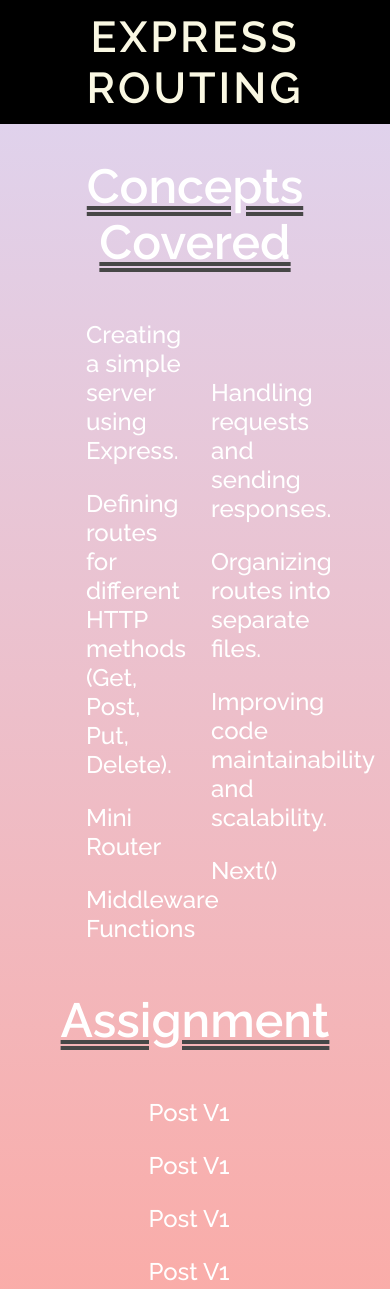
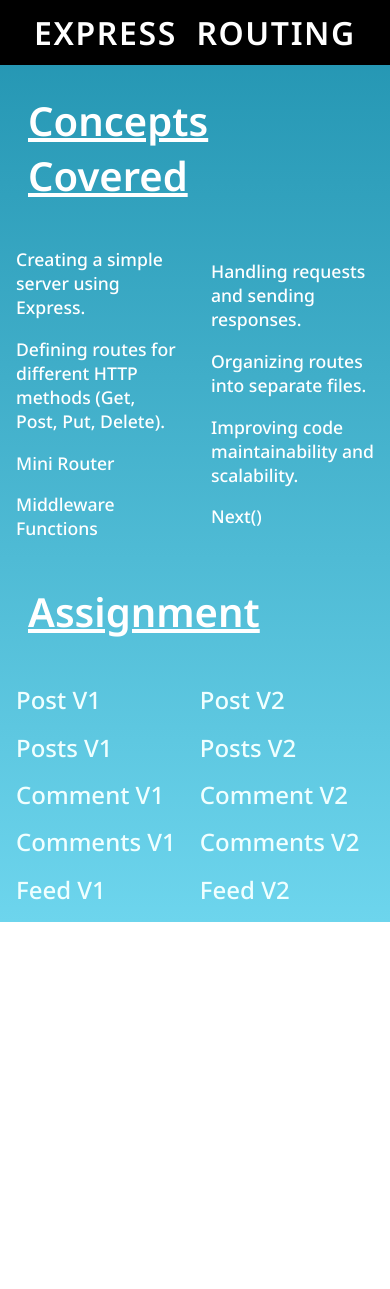
Before and after one commit to Ammar312/express-routing, a website: page public/index.html in a window 390 px wide. After the commit the page ends 922 px from the top, so only its background shows below. Drawn offline with Linux system fonts and the light colour scheme.

Commit message:
not responsive

```diff
--- a/APIv1/auth.mjs
+++ b/APIv1/auth.mjs
@@ -1,7 +1,7 @@
 import express from "express";
 const router = express.Router();
 
-router.get("/login", (req, res, next) => {
+router.post("/login", (req, res, next) => {
   console.log("This is login");
   res.send("This is login v1 " + new Date());
 });
--- a/public/index.html
+++ b/public/index.html
@@ -31,12 +31,70 @@
     </div>
     <section class="assignContainer">
       <p class="Heading">Assignment</p>
-      <div class="pContained">
-        <div class="fourCon">
-          <li>Post V1</li>
-          <li>Post V1</li>
-          <li>Post V1</li>
-          <li>Post V1</li>
+      <div class="linkContained">
+        <div class="linkCon">
+          <li>
+            <a
+              href="https://tiny-blue-crayfish-yoke.cyclic.app/api/v1/post/:userId/:postId"
+              >Post V1</a
+            >
+          </li>
+          <li>
+            <a
+              href="https://tiny-blue-crayfish-yoke.cyclic.app/api/v1/posts/:userId"
+              >Posts V1</a
+            >
+          </li>
+          <li>
+            <a
+              href="https://tiny-blue-crayfish-yoke.cyclic.app/api/v1/comment/:postId/:commentId"
+              >Comment V1</a
+            >
+          </li>
+          <li>
+            <a
+              href="https://tiny-blue-crayfish-yoke.cyclic.app/api/v1/comments/:postId"
+              >Comments V1</a
+            >
+          </li>
+          <li>
+            <a
+              href="https://tiny-blue-crayfish-yoke.cyclic.app/api/v1/feed/:userId"
+              >Feed V1</a
+            >
+          </li>
+        </div>
+        <div class="linkCon">
+          <li>
+            <a
+              href="https://tiny-blue-crayfish-yoke.cyclic.app/api/v2/post/:userId/:postId"
+              >Post V2</a
+            >
+          </li>
+          <li>
+            <a
+              href="https://tiny-blue-crayfish-yoke.cyclic.app/api/v2/posts/:userId"
+              >Posts V2</a
+            >
+          </li>
+          <li>
+            <a
+              href="https://tiny-blue-crayfish-yoke.cyclic.app/api/v2/comment/:postId/:commentId"
+              >Comment V2</a
+            >
+          </li>
+          <li>
+            <a
+              href="https://tiny-blue-crayfish-yoke.cyclic.app/api/v2/comments/:postId"
+              >Comments V2</a
+            >
+          </li>
+          <li>
+            <a
+              href="https://tiny-blue-crayfish-yoke.cyclic.app/api/v2/feed/:userId"
+              >Feed V2</a
+            >
+          </li>
         </div>
       </div>
     </section>
--- a/public/style.css
+++ b/public/style.css
@@ -1,14 +1,17 @@
 @import url("https://fonts.googleapis.com/css2?family=Raleway:wght@400;500;600;700&display=swap");
+
+@import url("https://fonts.googleapis.com/css2?family=Noto+Sans:wght@400;500;600;700&display=swap");
 * {
   margin: 0;
   padding: 0;
   box-sizing: border-box;
-  font-family: "Raleway", sans-serif;
+  /* font-family: "Raleway", sans-serif; */
+  font-family: "Noto Sans", sans-serif;
 }
 body {
-  background: linear-gradient(to bottom, #ddd6f3, #faaca8);
+  background: linear-gradient(to bottom, #2193b0, #6dd5ed);
+  /* background: linear-gradient(to bottom, #ddd6f3, #faaca8); */
   min-height: 100vh;
-  /* background: #333333; */
 }
 header {
   background-color: black;
@@ -19,19 +22,19 @@
   text-align: center;
   font-size: 2.7rem;
   font-weight: 600;
-  color: #faf8e3;
+  color: #ffffff;
   text-transform: uppercase;
   word-spacing: 0.3em;
-  letter-spacing: 0.07em;
+  letter-spacing: 0.05em;
 }
 .Heading {
-  font-size: 3rem;
+  font-size: 3.6rem;
   font-weight: 600;
   text-align: center;
   margin: 0.7em;
-  text-decoration: double underline;
-  text-decoration-color: rgb(71, 71, 71);
-  color: white;
+  text-decoration: underline;
+  text-decoration-color: rgb(255, 255, 255);
+  color: rgb(255, 255, 255);
 }
 .pContained {
   display: flex;
@@ -51,3 +54,70 @@
   gap: 1em;
   color: white;
 }
+.linkContained {
+  display: flex;
+  justify-content: center;
+  align-items: center;
+  gap: 0.6em;
+  padding: 1em;
+}
+.linkCon {
+  width: 18%;
+  list-style: none;
+  font-size: 1.5rem;
+  font-weight: 500;
+  display: flex;
+  flex-direction: column;
+  align-items: flex-start;
+  gap: 0.6em;
+  color: white;
+}
+.linkCon a {
+  text-decoration: none;
+  color: azure;
+  transition: all 0.7s ease-in-out;
+}
+.linkCon li :hover {
+  color: black;
+  text-decoration: underline;
+}
+
+@media screen and (max-width: 890px) {
+  .Heading {
+    font-size: 3rem;
+  }
+  .fourCon {
+    font-size: 1.1rem;
+  }
+}
+@media screen and (max-width: 720px) {
+  .pContained {
+    justify-content: flex-start;
+  }
+  .Heading {
+    text-align: left;
+    font-size: 2.5rem;
+  }
+  .linkContained {
+    justify-content: flex-start;
+  }
+}
+@media screen and (max-width: 700px) {
+  .fourCon {
+    width: 50%;
+  }
+  .linkCon {
+    width: 30%;
+  }
+}
+@media screen and (max-width: 594px) {
+  .fourCon {
+    width: 90%;
+  }
+  .linkCon {
+    width: 70%;
+  }
+  header p {
+    font-size: 2rem;
+  }
+}
```
